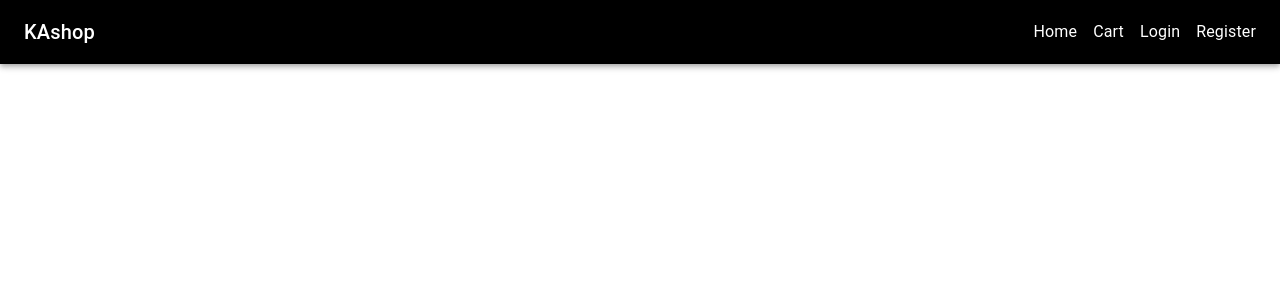
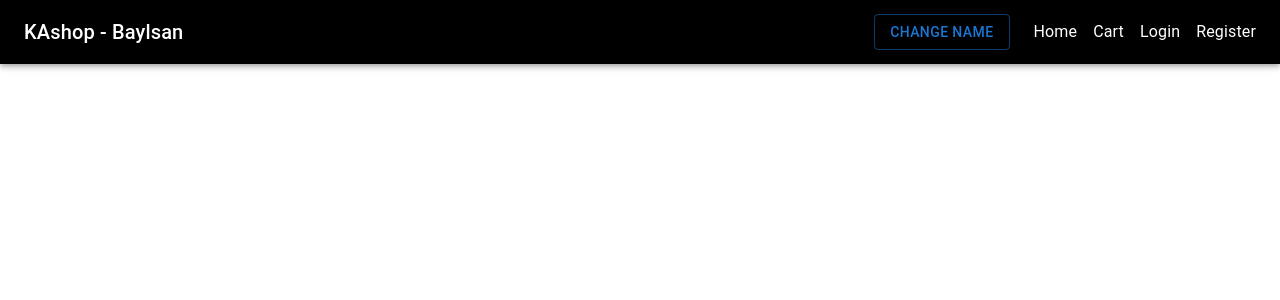
Before and after one commit to Baylsan-Ml/kashop-project, a React (Vite) app: page / in a window 1280 px wide. Shown: the top 300 px of the page. Built offline with nearby package versions, Linux system fonts and the light colour scheme.

Commit message:
useContext

```diff
--- a/Route.jsx
+++ b/Route.jsx
@@ -7,12 +7,16 @@ import Login from "./src/pages/login/Login.jsx";
 import Register from "./src/pages/register/Register.jsx";
 import SendCode from "./src/pages/sendCode/SendCode.jsx";
 import ResetPassword from "./src/pages/resetPassword/ResetPassword.jsx";
+import UserContextProvider, { UserContext } from "./src/context/UserContext.jsx";
 
 
 const Router = createBrowserRouter([
   {
     path: "/",
-    element: <MainLayout />,
+    element:
+    <UserContextProvider>
+    <MainLayout />
+    </UserContextProvider> ,
     children:[
       {
         path: "/home",
@@ -20,7 +24,9 @@ const Router = createBrowserRouter([
       },
       {
         path: "/cart",
-        element: <Cart />
+        element:
+
+          <Cart />
       },
       {
        path: "login",
--- a/src/components/categories/Categories.jsx
+++ b/src/components/categories/Categories.jsx
@@ -1,35 +1,22 @@
-import React, { useEffect, useState } from 'react'
+import React, { useContext, useEffect, useState } from 'react'
 import axiosInstance from '../../Api/axiosInstance';
 import { Box, Card, CircularProgress, Container, Grid, Typography } from '@mui/material';
 import { useQuery } from '@tanstack/react-query';
 import { useCategories } from '../../hooks/useCategories';
+import { UserContext } from '../../context/UserContext';
 
 export default function Categories() {
 
+    const {username}=useContext(UserContext);
     const[categories, setCategoris]=useState([]);
-
     const {isLoading, isError, data}= useCategories();
-    // const getCategories= async()=>{
-    //     try{
-    //         const response= await axiosInstance.get(`/Categories`)
-    //         setCategoris(response.data);
-    //     }catch(error){
-    //         console.log(error);
-    //     }
-    // }
-
-
-    // useEffect(()=>{
-    //     getCategories();
-    // }, [])
-
     if(isLoading) return <CircularProgress/>
     if(isError) return <Typography>Error</Typography>
   return (
     <>
 
     <Box p={3} sx={{textAlign:'center'}}>
-        <Typography component={'h2'} variant='h4' m={3} sx={{textShadow: '2px 2px 2px rgba(0,0,0,0.3)'}} >Categories</Typography>
+        <Typography component={'h2'} variant='h4' m={3} sx={{textShadow: '2px 2px 2px rgba(0,0,0,0.3)'}} >Categories - {username}</Typography>
         <Container maxWidth='xl'>
         <Grid container sx={{textAlign:'center',}}>
             {data.map((category)=>
--- a/src/components/navbar/Navbar.jsx
+++ b/src/components/navbar/Navbar.jsx
@@ -7,8 +7,11 @@ import IconButton from '@mui/material/IconButton';
 import MenuIcon from '@mui/icons-material/Menu';
 import { Link } from '@mui/material';
 import {Link as RouterLink} from 'react-router-dom';
+import { useContext } from 'react';
+import { UserContext } from '../../context/UserContext';
 
 export default function Navbar() {
+  const {username , setUsername}= useContext(UserContext);
   return (
     <Box color='info' sx={{ flexGrow: 1}}>
       <AppBar position="static" sx={{ bgcolor: 'black' }}>
@@ -23,9 +26,12 @@ export default function Navbar() {
             <MenuIcon />
           </IconButton> */}
           <Typography variant="h6" component="div" sx={{ flexGrow: 1}}>
-             KAshop
+             KAshop - {username}
           </Typography>
 
+          <Button onClick={()=> setUsername('User Name')} variant='outlined' sx={{marginRight:3}}>
+            Change Name
+          </Button>
           <Box sx={{display:'flex', gap:2}}>
             <Link component={RouterLink} to='/home' color='inherit' underline='none'>Home</Link>
             <Link component={RouterLink} to='/cart' color='inherit' underline='none'>Cart</Link>
--- /dev/null
+++ b/src/context/UserContext.jsx
@@ -0,0 +1,15 @@
+import { createContext, useState } from "react";
+
+
+export const UserContext= createContext();
+
+const UserContextProvider= ({children})=>{
+   const [username, setUsername]=useState('Baylsan');
+
+   return <UserContext.Provider value={{username, setUsername}}>
+    {children}
+    </UserContext.Provider>
+
+}
+
+export default UserContextProvider;
--- a/src/layout/MainLayout.jsx
+++ b/src/layout/MainLayout.jsx
@@ -1,9 +1,10 @@
-import React from 'react'
+import React, { useState } from 'react'
 import Navbar from '../components/navbar/Navbar.jsx'
 import Footer from '../components/footer/Footer.jsx'
 import { Outlet } from 'react-router-dom'
 
 export default function MainLayout() {
+
   return (
     <>
       <Navbar />
--- a/src/pages/cart/Cart.jsx
+++ b/src/pages/cart/Cart.jsx
@@ -1,9 +1,12 @@
-import React from 'react'
+import React, { useContext } from 'react'
+import { UserContext } from '../../context/UserContext'
 
 export default function Cart() {
+
+  const username= useContext(UserContext);
   return (
     <div>
-      Cart
+      Cart - {username}
     </div>
   )
 }
--- a/src/pages/home/Home.jsx
+++ b/src/pages/home/Home.jsx
@@ -1,8 +1,9 @@
 import { Typography } from '@mui/material'
-import React from 'react'
+import React, { useState } from 'react'
 import Categories from '../../components/categories/Categories'
 
 export default function Home() {
+
   return (
     <>
     <Categories />
```
